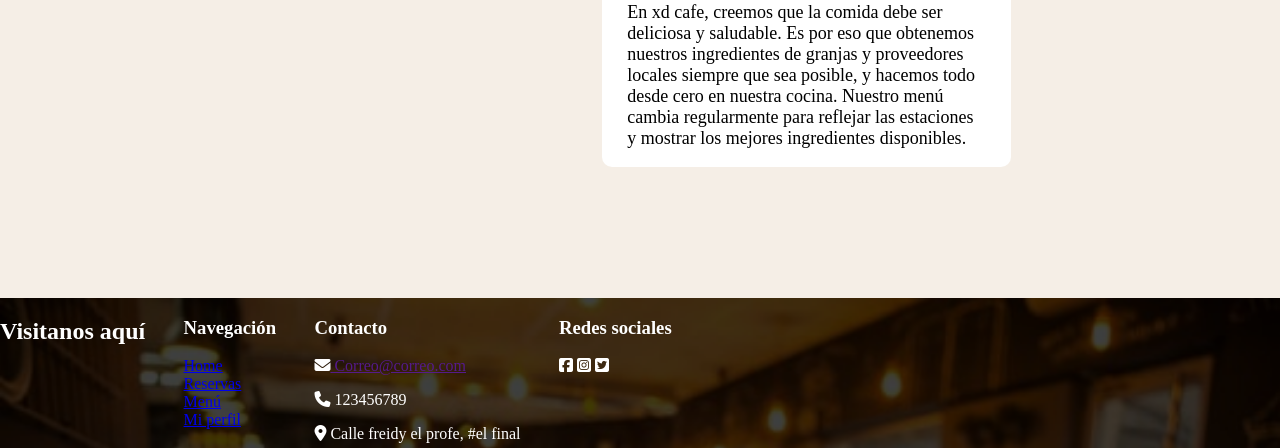
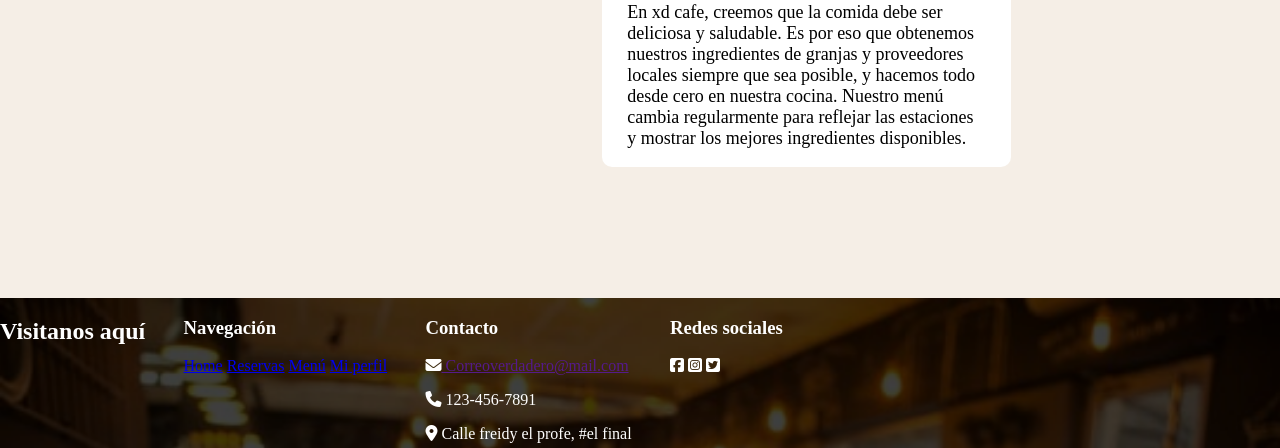
Before and after one commit to yeuryf007/Web-Cafeteria, a PHP site: page /index.php in a window 1280 px wide. Shown: the part 1102-1550 px from the top of the page. Run offline with PHP 8.4, Linux system fonts and the light colour scheme; some libraries are stand-ins or nearby versions; some web fonts are replaced.

Commit message:
footer arreglado en php

```diff
--- a/footer.php
+++ b/footer.php
@@ -3,23 +3,23 @@
             <h2>Visitanos aquí</h2>
             <!--Introducier google maps o imagen de ubicacion-->
         </div>
-        <nav>
+        <div>
             <h3>Navegación</h3>
             <a href="index.php">Home</a>
             <a href="reservas.php">Reservas</a>
             <a href="menu.php">Menú</a>
             <a href="miperfil.php">Mi perfil</a>
-        </nav>
+        </div>
         <div>
             <h3>Contacto</h3>
-            <a href=""><i class="fa-solid fa-envelope" style="color: #ffffff;"></i> Correo@correo.com</a>
-            <p><i class="fa-solid fa-phone" style="color: #ffffff;"></i> 123456789</p>
+            <a href=""><i class="fa-solid fa-envelope" style="color: #ffffff;"></i> Correoverdadero@mail.com</a>
+            <p><i class="fa-solid fa-phone" style="color: #ffffff;"></i> 123-456-7891</p>
             <p><i class="fa-solid fa-location-dot" style="color: #ffffff;"></i> Calle freidy el profe, #el final</p>
         </div>
         <div>
             <h3>Redes sociales</h3>
-            <a href=""><i class="fa-brands fa-square-facebook" style="color: #ffffff;"></i></a>
-            <a href=""><i class="fa-brands fa-square-instagram" style="color: #ffffff;"></i></a>
-            <a href=""><i class="fa-brands fa-square-twitter" style="color: #ffffff;"></i></a>
+            <a href=""><i class="redes fa-brands fa-square-facebook" style="color: #ffffff;"></i></a>
+            <a href=""><i class="redes fa-brands fa-square-instagram" style="color: #ffffff;"></i></a>
+            <a href=""><i class="redes fa-brands fa-square-twitter" style="color: #ffffff;"></i></a>
         </div>
     </footer>
```
